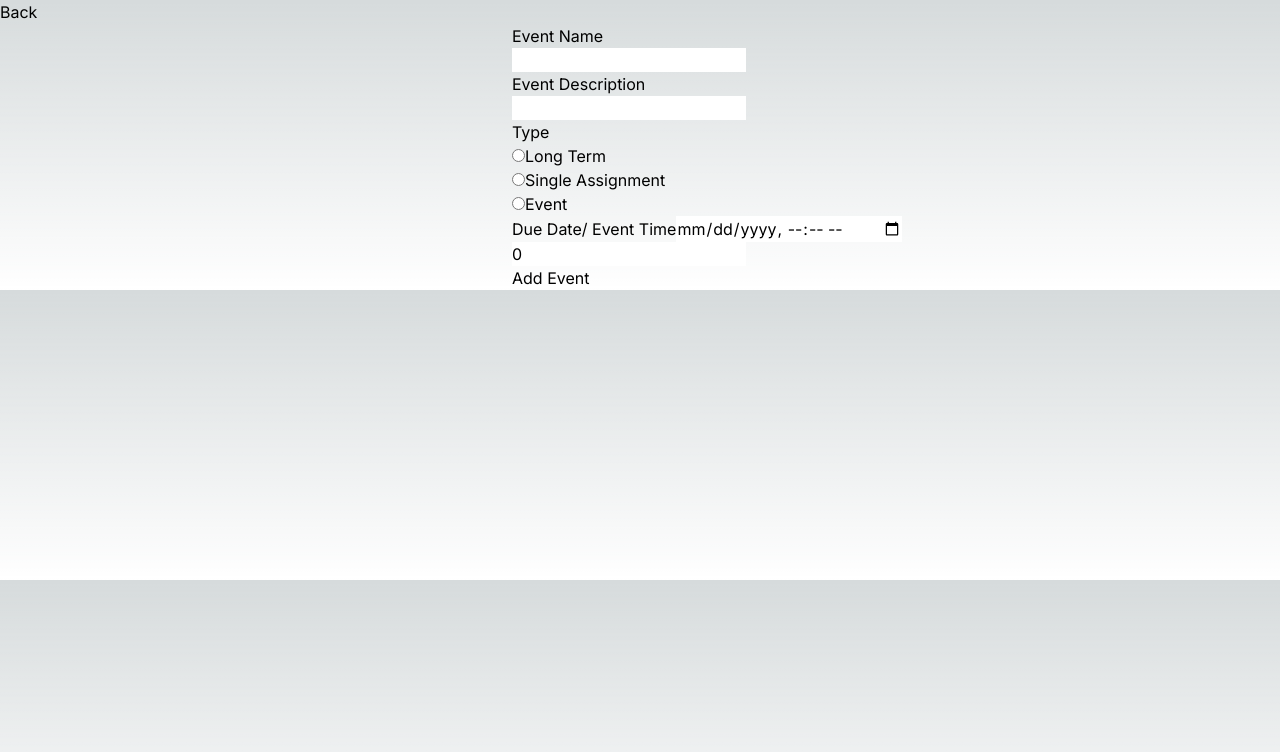
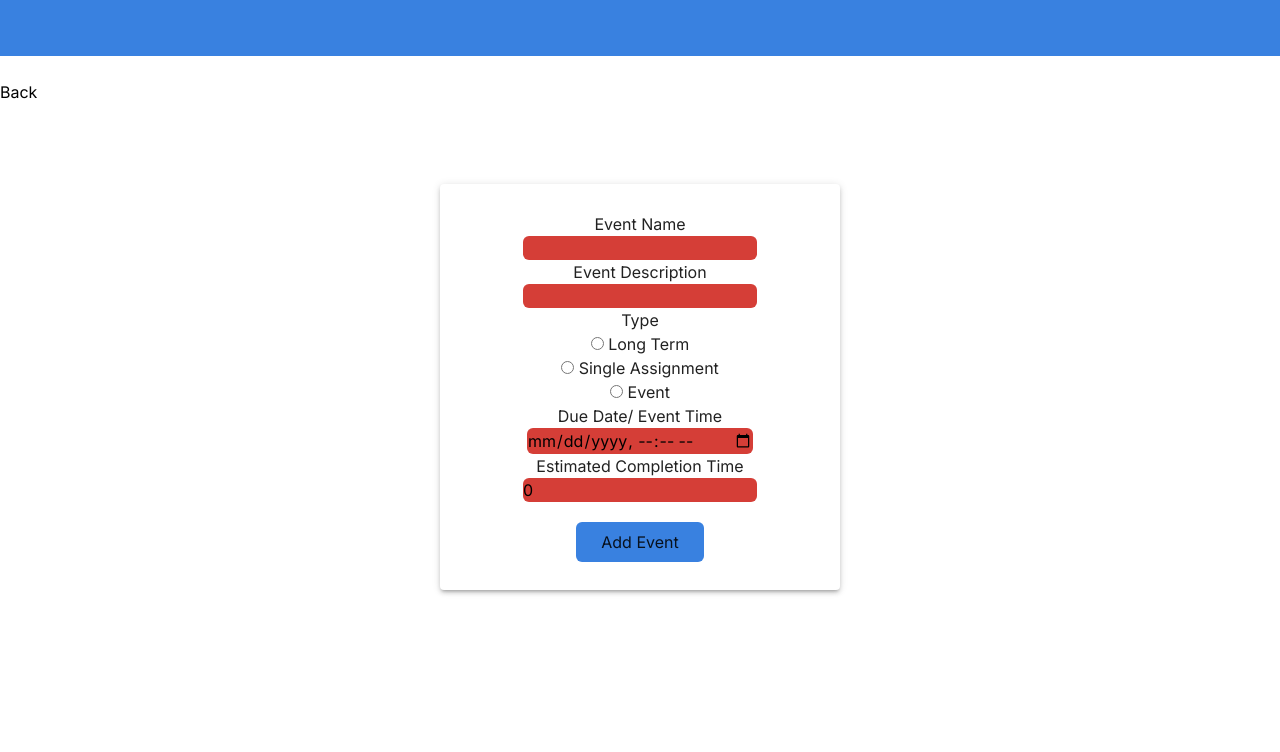
Before and after one commit to jbs-hackathon-2024/time-manager, a Next.js app: page /add/single in a window 1280 px wide. Shown: the top 752 px of the page. Built offline with nearby package versions, Linux system fonts and the light colour scheme.

Commit message:
moved the form on to MUI paper element

```diff
--- a/package.json
+++ b/package.json
@@ -9,6 +9,9 @@
     "lint": "next lint"
   },
   "dependencies": {
+    "@emotion/react": "^11.11.3",
+    "@emotion/styled": "^11.11.0",
+    "@mui/material": "^5.15.9",
     "next": "14.1.0",
     "node-ical": "^0.17.2",
     "react": "^18",
--- a/src/app/add/single/page.tsx
+++ b/src/app/add/single/page.tsx
@@ -2,6 +2,7 @@
 import Link from 'next/link'
 import React, { use, useEffect, useState } from 'react'
 import addEvent from './AddEvent'
+import Paper from '@mui/material/Paper';
 
 
 
@@ -104,35 +105,43 @@ useEffect(() => {
   }
 
   return (
-    <div className=''>
-        <Link href="/">Back</Link>
-        <form method='POST' className='ml-[40vw]'>
-          <div className=''>
-            <label>Event Name</label><br></br>
-            <input type='text' name='event_name' id="event_name" className="text-black" value={formData.event_name} onChange={handleInput}></input>
-          </div>
-          <div>
-            <label>Event Description</label><br></br>
-            <input type='text' name='event_description' id="event_description" value={formData.event_description} onChange={handleInput} className="text-black"></input>
-          </div>
-          <div>
-            <label>Type</label><br></br>
-            <input type='radio' id='long_term' name='type' className="text-black" value={formData.type} onChange={onChangeType}></input>
-            <label >Long Term</label><br></br>
-            <input type='radio' id='single_assignment' name='type' className="text-black" value={formData.type} onChange={onChangeType}></input>
-            <label >Single Assignment</label><br></br>
-            <input type='radio' id='event' name='type' className="text-black" value={typeVal} onChange={onChangeType}></input>
-            <label>Event</label><br></br>
-          </div>
-          <div>
-            <label>Due Date/ Event Time</label>
-            <input type='datetime-local' id='event_time' name='event_time' className="text-black" value={dateVal} onChange={onChangeDate}></input>
-          </div>
-          <div>
-            <input type='number' min="0" id='completion_time' name="completion_time" className="text-black" value={timeVal} onChange={handleNumber}></input>
-          </div>
-          <button type="submit">Add Event</button>
+    <div className='bg-white text-black h-screen'>
+      <div className='h-[7vh] bg-[#3981e0] text-center content-center'>
+
+      </div>
+      <Link href="/" className='ml-[2vw] h-[10px]'><h5>Back</h5></Link>
+      <Paper elevation={3} sx={{width: 400, p: 1}} className='m-auto mt-[10vh] rounded-md text-center'>
+        <form method='POST' className=''>
+            <div className='mt-[20px]'>
+              <label className=''>Event Name</label><br></br>
+              <input type='text' name='event_name' id="event_name" className="text-black bg-[#d53e37]  rounded-md"  value={formData.event_name} onChange={handleInput}></input>
+            </div>
+            <div className=''>
+              <label>Event Description</label><br></br>
+              <input type='text' name='event_description' id="event_description" value={formData.event_description} onChange={handleInput} className="text-black bg-[#d53e37] rounded-md"></input>
+            </div>
+            <div className=''>
+              <label>Type</label><br></br>
+              <input type='radio' id='long_term' name='type' className="text-black " value={formData.type} onChange={onChangeType}></input>
+              <label >  Long Term</label><br></br>
+              <input type='radio' id='single_assignment' name='type' className="text-black" value={formData.type} onChange={onChangeType}></input>
+              <label >  Single Assignment</label><br></br>
+              <input type='radio' id='event' name='type' className="text-black" value={typeVal} onChange={onChangeType}></input>
+              <label>  Event</label><br></br>
+            </div>
+            <div className=''>
+              <label>Due Date/ Event Time</label>
+              <br></br>
+              <input type='datetime-local' id='event_time' name='event_time' className="text-black bg-[#d53e37] rounded-md" value={dateVal} onChange={onChangeDate}></input>
+            </div>
+            <div className=''>
+              <label>Estimated Completion Time</label>
+              <br></br>
+              <input type='number' min="0" id='completion_time' name="completion_time" className="text-black bg-[#d53e37] rounded-md" value={timeVal} onChange={handleNumber}></input>
+            </div>
+            <button type="submit" className='mt-5 bg-[#3981e0] w-[10vw] h-[5vh] rounded-md mb-[20px]'>Add Event</button>
         </form>
+      </Paper>
     </div>
   )
 }
--- a/src/app/api/user-events/route.ts
+++ b/src/app/api/user-events/route.ts
@@ -3,7 +3,7 @@ import data from './scheduleItems.json'
 
 export const dynamic = 'force-dynamic'
 export async function GET(request: NextRequest, { params }: { params: { cal_id: string }}) {
-    const calendar = fetch("https://www.googleapis.com/calendar/v3/calendars/" + params['cal_id'] + "/events?key=" + process.env.API_KEY)
+    const calendar:any = fetch("https://www.googleapis.com/calendar/v3/calendars/" + params['cal_id'] + "/events?key=" + process.env.API_KEY)
     return Response.json({data})
 }
 
```
Also changed, not shown: 2 other files (tests, documents, lock files or other folders).
